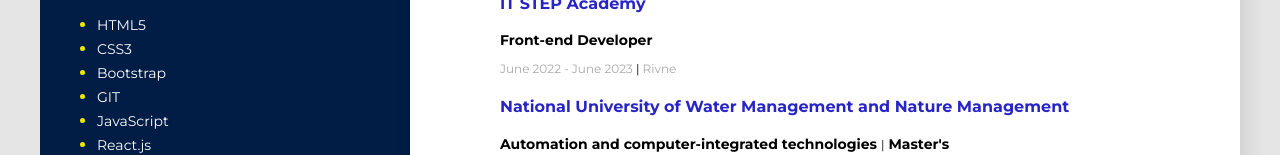
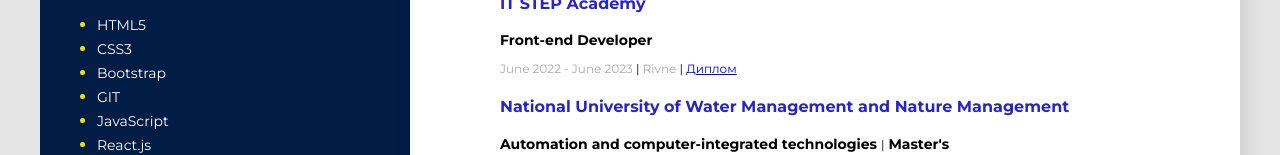
Before and after one commit to beznavorotov/resume, a plain HTML site: page index.html in a window 1280 px wide. Shown: the part 969-1124 px from the top of the page. Drawn offline with Linux system fonts and the light colour scheme.

Commit message:
add diploma

```diff
--- a/index.html
+++ b/index.html
@@ -105,7 +105,7 @@
               </h4>
               <h4 class="manager_education">Front-end Developer</h4>
               <p class="period">
-                June 2022 - June 2023 <span class="line">|</span> Rivne
+                June 2022 - June 2023 <span class="line">|</span> Rivne <span class="line">|</span> <a href="./diploma.pdf">Диплом</a>
               </p>
           </div>
           <div>
```
Also changed, not shown: 1 other file.
